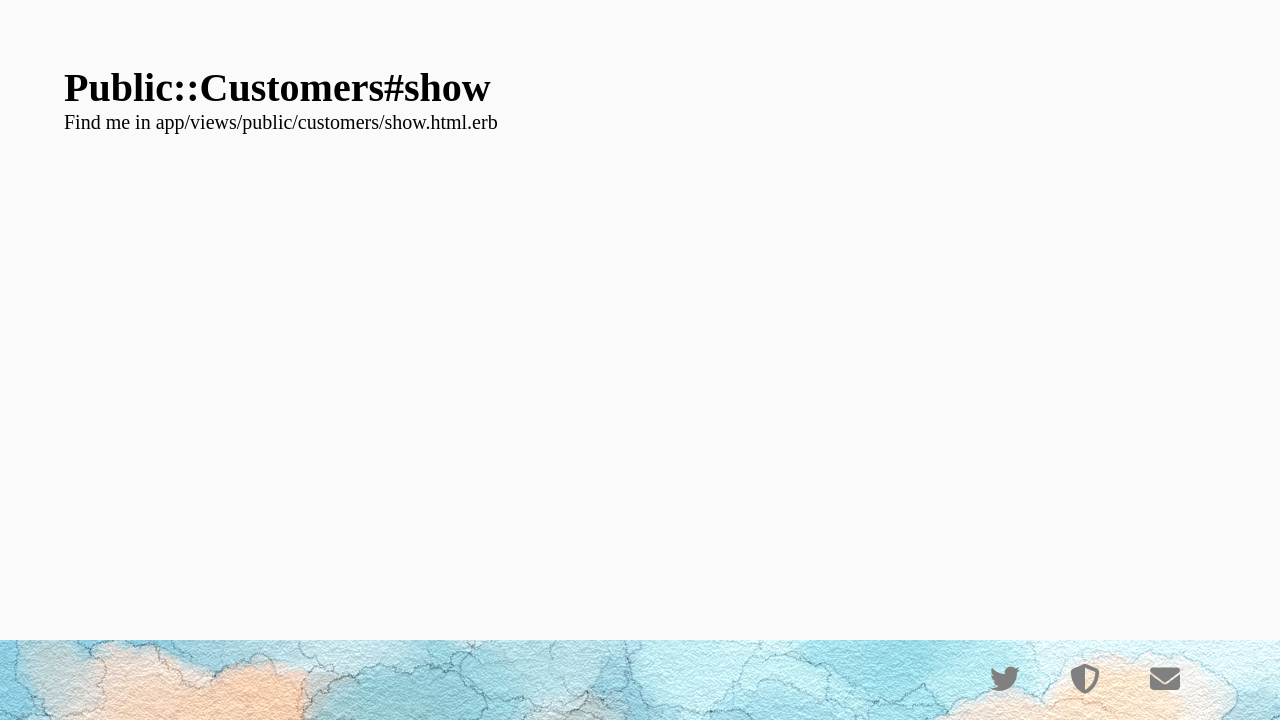
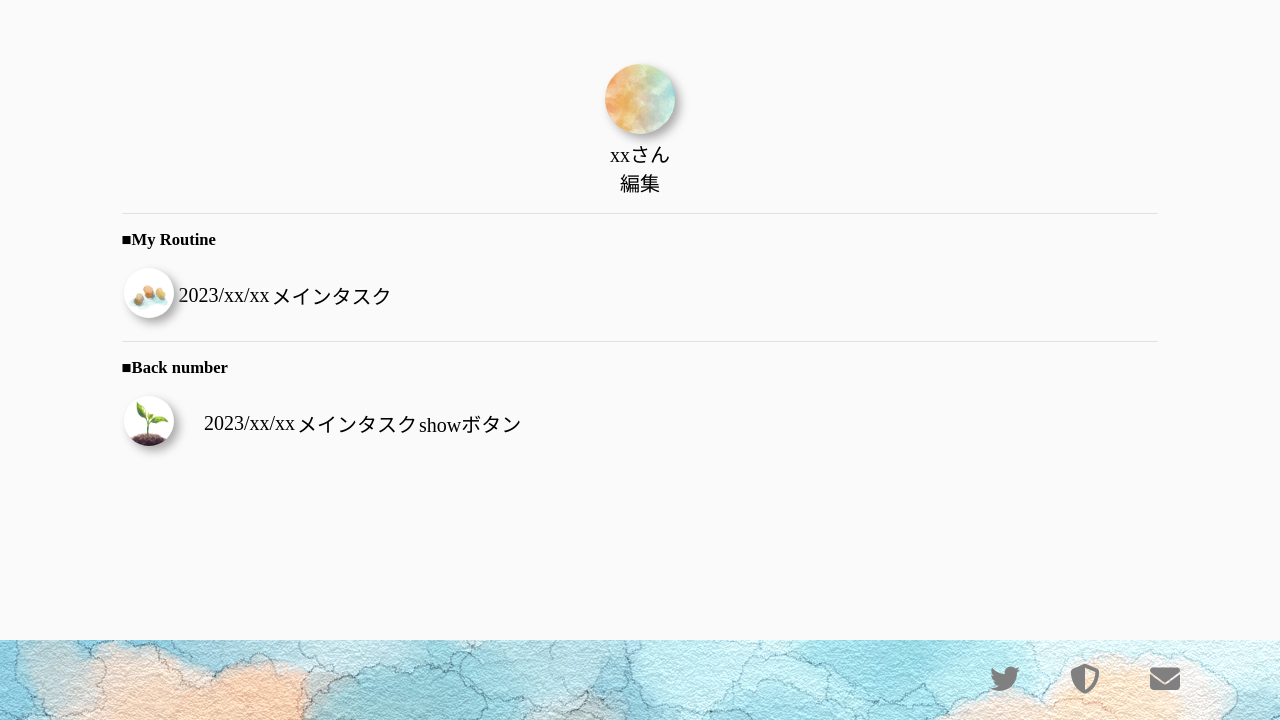
Before and after one commit to u0r7a1m0/sasanqua, a Rails app: page /customers/my_page in a window 1280 px wide. Shown: the part 80-800 px from the top of the page. Run offline with Rails 7, Linux system fonts and the light colour scheme; style sheets or scripts are compiled from the project's sources; some libraries are stand-ins or nearby versions.

Commit message:
[Update]ルーティン登録画面＆マイページ一部作成

```diff
--- a/app/assets/stylesheets/application.css
+++ b/app/assets/stylesheets/application.css
@@ -192,8 +192,6 @@ header {
   left: 0%; /* メニューを画面の外に飛ばす */
   z-index: 99;
   background: rgba(110, 110, 110, 0.8);
-  /*background-image: url(/header_01.jpg);*/
-  /*background-position: bottom;*/
   transition: .5s;
   }
   .nav_list {
@@ -205,6 +203,7 @@ header {
   margin-bottom: 2vh;
   margin-top:2vh;
   }
+
   .nav_item a {
   color: #fff;
   text-decoration: none;
@@ -214,13 +213,10 @@ header {
   }
   /* アイコンがクリックされたらメニューを表示 */
   #drawer_input:checked ~ .nav_content {
-  bottom: 70%;/* メニューを画面に入れる */
+  bottom: 75%;/* メニューを画面に入れる */
   }
 }
-
-
 /*新規登録画面*/
-
 .form-control{
   height: 2.4em;
   width: 100%;
@@ -279,7 +275,6 @@ header {
 .bottom-text{
   margin-top:20px;
   font-size:13px;
-  /*border:none;*/
 }
 .bottom-text a{
   text-decoration: none;
--- a/app/assets/stylesheets/public/customers.scss
+++ b/app/assets/stylesheets/public/customers.scss
@@ -1,3 +1,51 @@
 // Place all the styles related to the public/customers controller here.
 // They will automatically be included in application.css.
 // You can use Sass (SCSS) here: https://sass-lang.com/
+.my-page-top{
+  // margin: 0 auto;
+    text-align: center;
+  img{
+    border-radius: 50%;
+    width: 70px;
+    height: 70px;
+    object-fit: cover;
+    filter: drop-shadow(5px 5px 5px #aaa);
+  }
+}
+.my-routine-contents{
+  width: 90%;
+  margin: 2vh auto;
+  border-top: 1px solid #E1E3E1;
+  h5{
+    margin-top:2vh;
+  }
+  table{
+    margin-top:2vh;
+  }
+  img{
+    border-radius: 50%;
+    width: 50px;
+    height: 50px;
+    object-fit: cover;
+    filter: drop-shadow(5px 5px 5px #aaa);
+  }
+}
+
+.back-number-contents{
+  width: 90%;
+  margin: 2vh auto;
+  border-top: 1px solid #E1E3E1;
+  h5{
+    margin-top:2vh;
+  }
+  table{
+    margin-top:2vh;
+  }
+  img{
+    border-radius: 50%;
+    width: 50px;
+    height: 50px;
+    object-fit: cover;
+    filter: drop-shadow(5px 5px 5px #aaa);
+  }
+}
--- a/app/assets/stylesheets/public/routines.scss
+++ b/app/assets/stylesheets/public/routines.scss
@@ -1,3 +1,26 @@
 // Place all the styles related to the public/routines controller here.
 // They will automatically be included in application.css.
 // You can use Sass (SCSS) here: https://sass-lang.com/
+.routine-contents{
+  width:80%;
+  margin: 0 auto;
+  p{
+    font-size:12px;
+  }
+}
+
+.new-form-control{
+  height: 2.4em;
+  width: 70%;
+  padding: 0 16px;
+  border-radius: 4px;
+  border: none;
+  box-shadow: 0 0 0 1px #ccc inset;
+  appearance: none;
+  -webkit-appearance: none;
+  -moz-appearance: none;
+  margin-bottom:10px;
+}
+.routine_image_form{
+  margin-top:20px;
+}
--- a/app/controllers/public/registrations_controller.rb
+++ b/app/controllers/public/registrations_controller.rb
@@ -51,9 +51,9 @@ class Public::RegistrationsController < Devise::RegistrationsController
   # end
 
   # The path used after sign up.
-  # def after_sign_up_path_for(resource)
-  #   super(resource)
-  # end
+  def after_sign_up_path_for(resource)
+    new_routine_path
+  end
 
   # The path used after sign up for inactive accounts.
   # def after_inactive_sign_up_path_for(resource)
--- a/app/views/layouts/application.html.erb
+++ b/app/views/layouts/application.html.erb
@@ -31,7 +31,6 @@
           <nav class="nav_content">
             <ul class="nav_list">
               <li class="nav_item"><%= link_to 'All routine' ,routines_path ,class:"under-line" %></li>
-              <li class="nav_item"><%= link_to 'Bookmark' ,bookmark_path(current_customer.id),class:"under-line" %></li>
               <li class="nav_item"><%= link_to 'About' ,about_path ,class:"under-line" %></li>
               <li class="nav_item"><%= link_to 'MY' ,my_page_path ,class:"under-line" %></li>
               <li class="nav_item"><%= link_to 'Log out' , destroy_customer_session_path, method: :delete, class:"under-line" %></li>
--- a/app/views/public/customers/show.html.erb
+++ b/app/views/public/customers/show.html.erb
@@ -1,2 +1,39 @@
-<h1>Public::Customers#show</h1>
-<p>Find me in app/views/public/customers/show.html.erb</p>
+<div class="customer-contents">
+  <div class="my-page-top">
+    <p><img src="/header_01.jpg"></p>
+    <p>xxさん</p>
+    <p>編集</p>
+  </div>
+
+  <!--<span class="borderline"></span>-->
+
+  <div class="my-routine-contents">
+    <h5>■My Routine</h5>
+
+    <table class="table">
+      <%# @routines.each do |routine| %>
+      <tr>
+        <td style="width:20%"><img src="/level_01.jpg"></td>
+        <td>2023/xx/xx</td>
+        <td>メインタスク</td>
+        <td><%#= link_to 'show', routine_path(routine.id) %></td>
+      </tr>
+      <%# end %>
+    </table>
+  </div>
+
+  <!--<span class="borderline"></span>-->
+  <div class="back-number-contents">
+    <h5>■Back number</h5>
+    <table class="table">
+      <tr>
+        <td style="width:20%"><img src="/level_06.jpg"></td>
+        <td>2023/xx/xx</td>
+        <td>メインタスク</td>
+        <td>showボタン</td>
+      </tr>
+    </table>
+  </div>
+
+
+</div>
```
Also changed, not shown: app/controllers/public/routines_controller.rb (+51 -2 lines), app/views/public/routines/new.html.erb (+34 -2 lines), app/views/public/routines/show.html.erb (+5 -2 lines).
